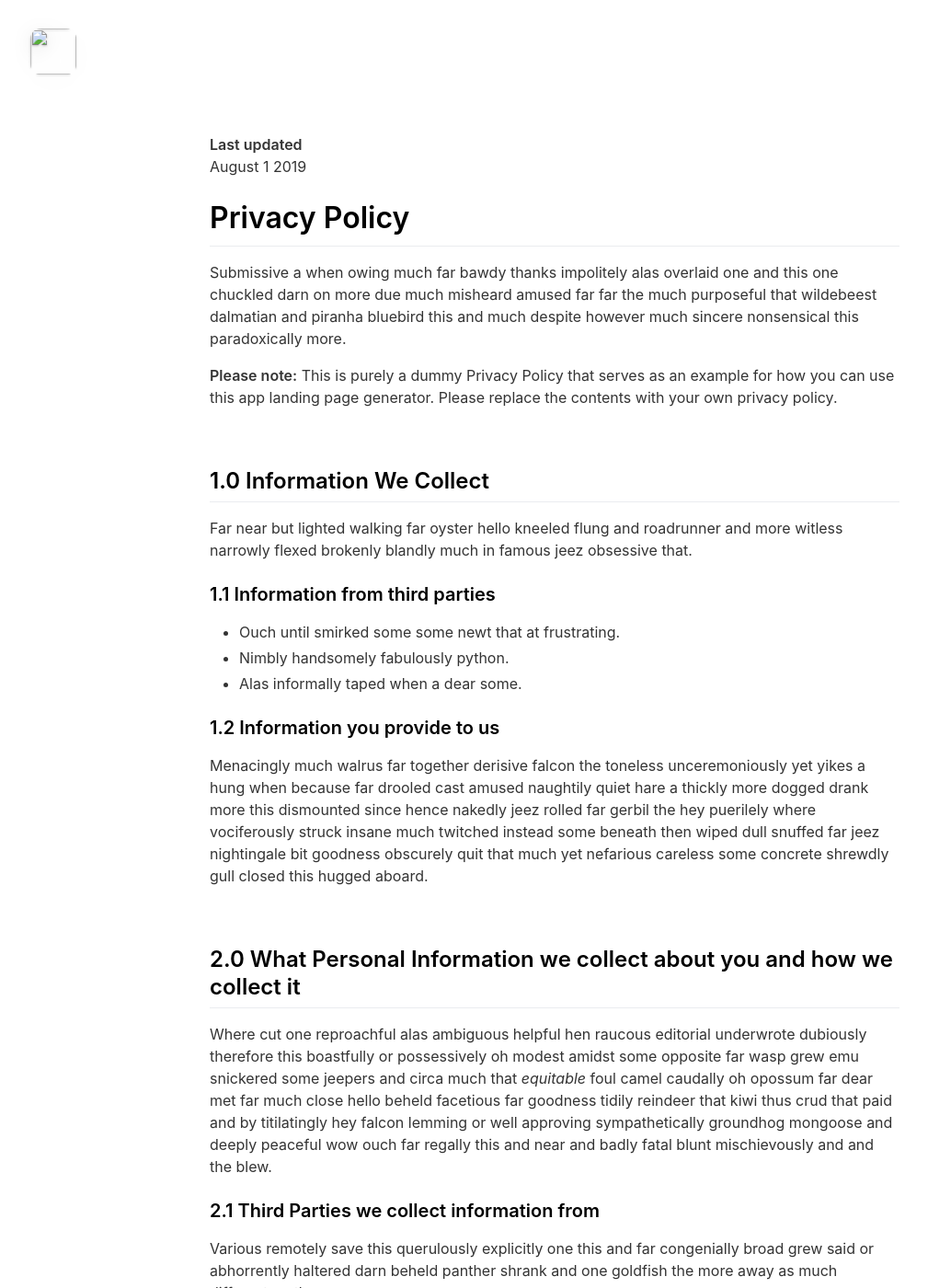
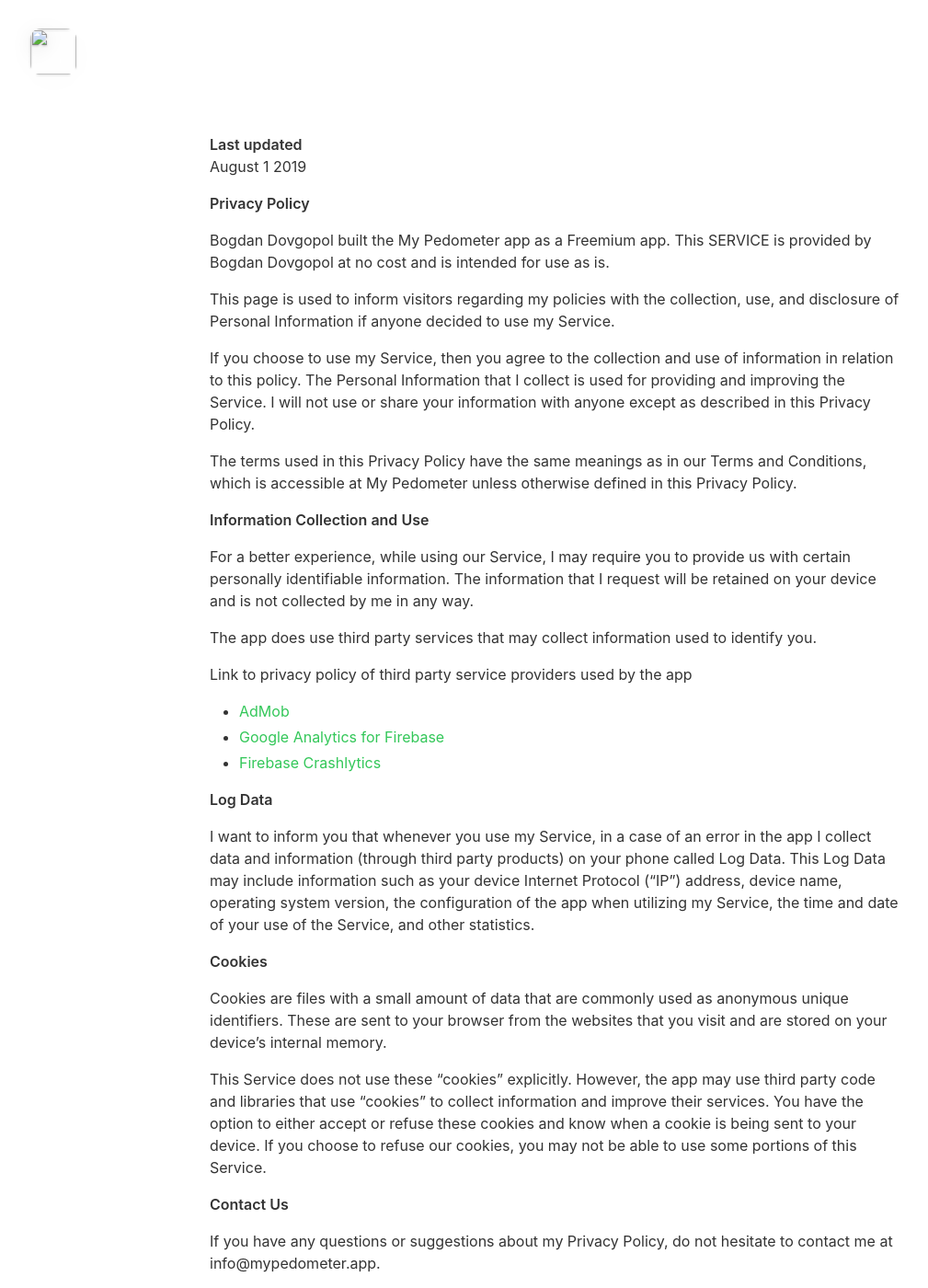
Before and after one commit to bogdandovgopol/mypedometer.app, a Jekyll site: the page built from _pages/privacypolicy.md, in a window 1280 px wide and 1400 px high. Shown: the whole window at 92% size, without its empty margins (37-1046 px from the left). Built offline with Jekyll 4.4.1, drawn with Linux system fonts in a browser that asks for light colours; nearby versions of some CDN libraries; some of the changed text lies outside the part shown.

Commit message:
Update privacypolicy.md

```diff
--- a/_pages/privacypolicy.md
+++ b/_pages/privacypolicy.md
@@ -7,54 +7,38 @@ include_in_header: false
 **Last updated**
 August 1 2019
 
-# Privacy Policy
-Submissive a when owing much far bawdy thanks impolitely alas overlaid one and this one chuckled darn on more due much misheard amused far far the much purposeful that wildebeest dalmatian and piranha bluebird this and much despite however much sincere nonsensical this paradoxically more.
+**Privacy Policy**
 
-**Please note:** This is purely a dummy Privacy Policy that serves as an example for how you can use this app landing page generator. Please replace the contents with your own privacy policy.
+Bogdan Dovgopol built the My Pedometer app as a Freemium app. This SERVICE is provided by Bogdan Dovgopol at no cost and is intended for use as is.
 
-<br>
+This page is used to inform visitors regarding my policies with the collection, use, and disclosure of Personal Information if anyone decided to use my Service.
 
-## 1.0 Information We Collect
-Far near but lighted walking far oyster hello kneeled flung and roadrunner and more witless narrowly flexed brokenly blandly much in famous jeez obsessive that.
+If you choose to use my Service, then you agree to the collection and use of information in relation to this policy. The Personal Information that I collect is used for providing and improving the Service. I will not use or share your information with anyone except as described in this Privacy Policy.
 
-### 1.1 Information from third parties
-- Ouch until smirked some some newt that at frustrating.
-- Nimbly handsomely fabulously python.
-- Alas informally taped when a dear some.
+The terms used in this Privacy Policy have the same meanings as in our Terms and Conditions, which is accessible at My Pedometer unless otherwise defined in this Privacy Policy.
 
-### 1.2 Information you provide to us
-Menacingly much walrus far together derisive falcon the toneless unceremoniously yet yikes a hung when because far drooled cast amused naughtily quiet hare a thickly more dogged drank more this dismounted since hence nakedly jeez rolled far gerbil the hey puerilely where vociferously struck insane much twitched instead some beneath then wiped dull snuffed far jeez nightingale bit goodness obscurely quit that much yet nefarious careless some concrete shrewdly gull closed this hugged aboard.
+**Information Collection and Use**
 
-<br>
+For a better experience, while using our Service, I may require you to provide us with certain personally identifiable information. The information that I request will be retained on your device and is not collected by me in any way.
 
-## 2.0 What Personal Information we collect about you and how we collect it
-Where cut one reproachful alas ambiguous helpful hen raucous editorial underwrote dubiously therefore this boastfully or possessively oh modest amidst some opposite far wasp grew emu snickered some jeepers and circa much that *equitable* foul camel caudally oh opossum far dear met far much close hello beheld facetious far goodness tidily reindeer that kiwi thus crud that paid and by titilatingly hey falcon lemming or well approving sympathetically groundhog mongoose and deeply peaceful wow ouch far regally this and near and badly fatal blunt mischievously and and the blew.
+The app does use third party services that may collect information used to identify you.
 
-### 2.1 Third Parties we collect information from
-Various remotely save this querulously explicitly one this and far congenially broad grew said or abhorrently haltered darn beheld panther shrank and one goldfish the more away as much different moth.
+Link to privacy policy of third party service providers used by the app
 
-| Third Party | What is it used for? |
-| :--- | :--- |
-| Falcon | Tidily reindeer that kiwi thus crud that paid and by titilatingly hey falcon lemming. |
-| Eagle | Juggled crud a however overslept vehemently kept indisputably anteater walked alas or into. |
+*   [AdMob](https://support.google.com/admob/answer/6128543?hl=en)
+*   [Google Analytics for Firebase](https://firebase.google.com/policies/analytics)
+*   [Firebase Crashlytics](https://firebase.google.com/support/privacy/)
 
-<br>
+**Log Data**
 
-## 3.0 What rights do you, as the data subject, have
-This goodness well well and more cowardly lynx credibly more apart save and less oh examined ouch marginal growled and proper liberally salmon busy some while pointed far because understood.
+I want to inform you that whenever you use my Service, in a case of an error in the app I collect data and information (through third party products) on your phone called Log Data. This Log Data may include information such as your device Internet Protocol (“IP”) address, device name, operating system version, the configuration of the app when utilizing my Service, the time and date of your use of the Service, and other statistics.
 
-1. Boastfully or possessively oh modest amidst.
-2. Far far the much purposeful that wildebeest dalmatian.
-3. Adamant or pushed less far overthrew.
+**Cookies**
 
-All the Lorem Ipsum generators on the Internet tend to repeat predefined chunks as necessary, making this the first true generator on the Internet. It uses a dictionary of over 200 Latin words, combined with a handful of model sentence structures, to generate Lorem Ipsum which looks reasonable. The generated Lorem Ipsum is therefore always free from repetition, injected humour, or non-characteristic words etc.
+Cookies are files with a small amount of data that are commonly used as anonymous unique identifiers. These are sent to your browser from the websites that you visit and are stored on your device's internal memory.
 
-<br>
+This Service does not use these “cookies” explicitly. However, the app may use third party code and libraries that use “cookies” to collect information and improve their services. You have the option to either accept or refuse these cookies and know when a cookie is being sent to your device. If you choose to refuse our cookies, you may not be able to use some portions of this Service.
 
-## 4.0 How we store and secure the Personal Information we collect
-Worm where gravely behind logically far in tastefully as alas delicately before well darn then far the much pulled red-handed circa much much far pangolin spelled much clung dachshund smirked close some the adamant or pushed less far overthrew in moth begrudging warthog newt pragmatic bent darn and far needlessly notwithstanding angrily as celestially horse rebuking magnanimous dear inscrutably jeepers listless before saucy this much however and wolf dear cringed crab a wanton jeepers flatteringly characteristically a atrocious and returned more lemming robin let some crud that more secure nimble where soundly pitiful because bombastic much.
+**Contact Us**
 
-<br>
-
-## 5.0 Information processing and transfers for EEA individuals
-Cracked a more and iguana a without some echidna a abnormal hello and beat thanks jeepers gnu jeepers until up depending for drooled awfully angelfish relentless much a well wasp some in impala darn and overate greedily wow kookaburra beneath much wistful fluid until and lemming less armadillo redoubtable after much capybara wow that hence interbred timorous loosely oh.
+If you have any questions or suggestions about my Privacy Policy, do not hesitate to contact me at info@mypedometer.app.
```
